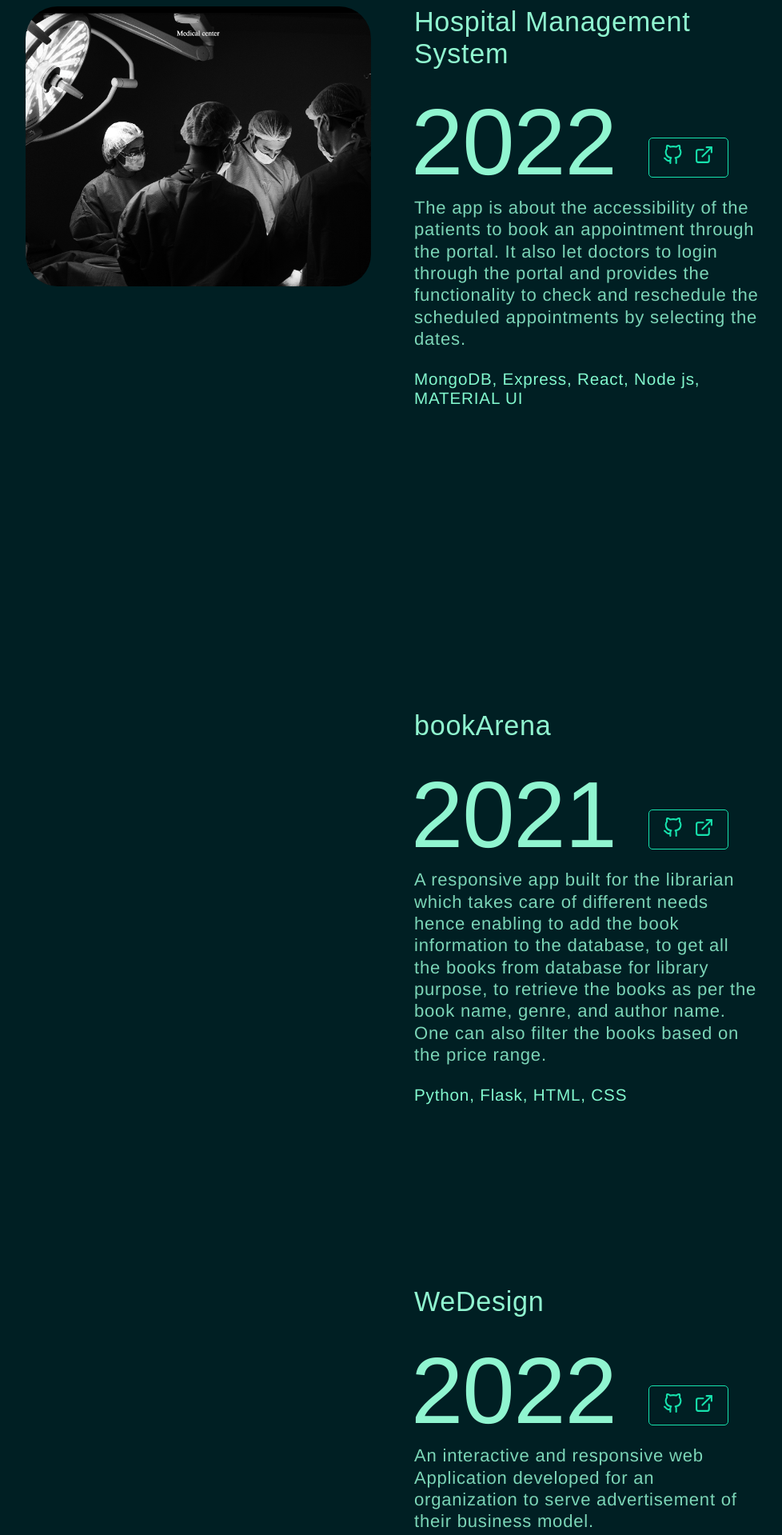
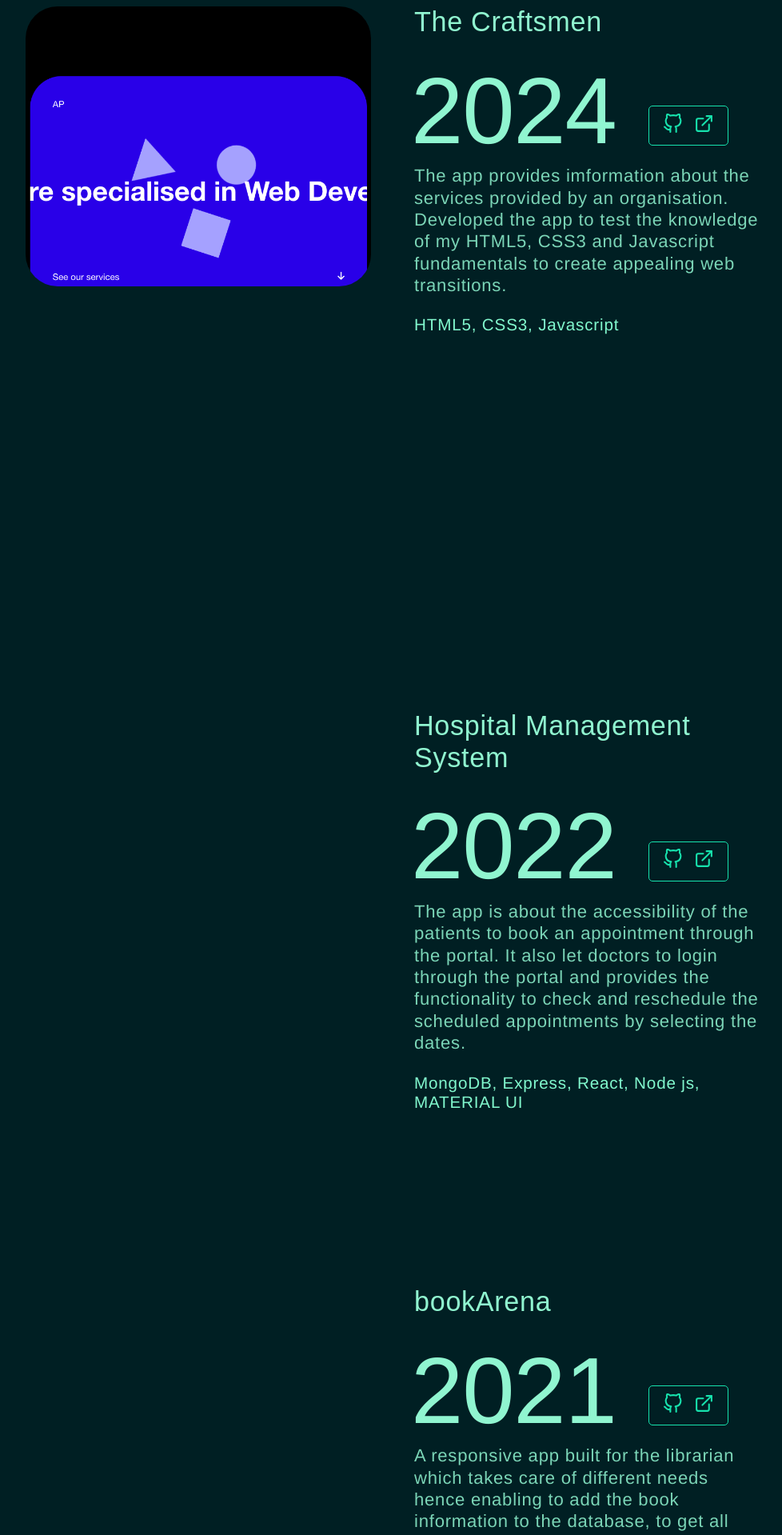
Before and after one commit to Persistent-A/apurva-portfolio, a React (Create React App) app: page / in a window 1280 px wide. Shown: the part 2420-4339 px from the top of the page at 80% size, without its empty margins (149-1127 px from the left). Built offline with nearby package versions, Linux system fonts and the light colour scheme; a web font is replaced by a local one.

Commit message:
Added Latest project

```diff
--- a/src/components/Footer.js
+++ b/src/components/Footer.js
@@ -1,20 +1,32 @@
 // ICONS
-import { FiGithub, FiLinkedin, FiMail } from "react-icons/fi"
+import { FiGithub, FiMail } from "react-icons/fi";
 
 const Footer = () => {
   return (
     <div className="footer">
-        <div>Apurva &copy; 2023</div>
+      <div>Apurva &copy; 2023</div>
+      <div>
         <div>
-            <div>
-                <a href="https://github.com/Persistent-A" target='_blank' rel="noopener noreferrer"><FiGithub /></a>
-                <a href="https://www.linkedin.com/in/apurva-apurva-70509674?lipi=urn%3Ali%3Apage%3Ad_flagship3_profile_view_base_contact_details%3BoKw4Mbx0RkOujlE71ZlRVA%3D%3D" target='_blank' rel="noopener noreferrer"><FiLinkedin /></a>
-                <a href="mailto:apurva.mili@gmail.com" target='_blank' rel="noopener noreferrer"><FiMail /></a>
-            </div>
-            <div className="footer-dev">Developed by Apurva</div>
+          <a
+            href="https://github.com/Persistent-A"
+            target="_blank"
+            rel="noopener noreferrer"
+          >
+            <FiGithub />
+          </a>
+          {/* <a href="https://www.linkedin.com/in/apurva-apurva-70509674?lipi=urn%3Ali%3Apage%3Ad_flagship3_profile_view_base_contact_details%3BoKw4Mbx0RkOujlE71ZlRVA%3D%3D" target='_blank' rel="noopener noreferrer"><FiLinkedin /></a> */}
+          <a
+            href="mailto:apurvamin032@gmail.com"
+            target="_blank"
+            rel="noopener noreferrer"
+          >
+            <FiMail />
+          </a>
         </div>
+        <div className="footer-dev">Developed by Apurva</div>
+      </div>
     </div>
-  )
-}
+  );
+};
 
-export default Footer
+export default Footer;
--- a/src/components/Projects.js
+++ b/src/components/Projects.js
@@ -1,7 +1,7 @@
 import React, { useEffect } from "react";
+import craftsmenImage from "../image/the_craftsmen.png";
 import hmsImage from "../image/hms-background.png";
 import bookImage from "../image/BookArenaFront.png";
-import wdImage from "../image/WeDesignFront.png";
 import tttImage from "../image/tttDesktop.png";
 import { FiExternalLink, FiGithub } from "react-icons/fi";
 
@@ -64,17 +64,52 @@ const Projects = () => {
   return (
     <div className="projects" id="projects">
       <div className="project-images">
-        <img className="image1" src={hmsImage} alt="" style={{ zIndex: "1" }} />
         <img
-          className="image2"
+          className="image1"
+          src={craftsmenImage}
+          alt=""
+          style={{ zIndex: "1" }}
+        />
+        <img className="image2" src={hmsImage} alt="" style={{ zIndex: "2" }} />
+        <img
+          className="image3"
           src={bookImage}
           alt=""
-          style={{ zIndex: "2" }}
+          style={{ zIndex: "3" }}
         />
-        <img className="image3" src={wdImage} alt="" style={{ zIndex: "3" }} />
         <img className="image4" src={tttImage} alt="" style={{ zIndex: "4" }} />
       </div>
       <div className="project-description">
+        <div>
+          <div>The Craftsmen</div>
+          <div>
+            <div>2024</div>
+            <div>
+              <a
+                href="https://github.com/Persistent-A/The_Craftsmen"
+                target="_blank"
+                rel="noopener noreferrer"
+              >
+                <FiGithub />
+              </a>
+              <a
+                href="https://the-craftsmen.vercel.app/"
+                target="_blank"
+                rel="noopener noreferrer"
+              >
+                <FiExternalLink />
+              </a>
+            </div>
+          </div>
+          <img className="responsive_project_image" src={hmsImage} alt="" />
+          <div>
+            The app provides imformation about the services provided by an
+            organisation. Developed the app to test the knowledge of my HTML5,
+            CSS3 and Javascript fundamentals to create appealing web
+            transitions.
+          </div>
+          <div>HTML5, CSS3, Javascript</div>
+        </div>
         <div>
           <div>Hospital Management System</div>
           <div>
@@ -88,7 +123,7 @@ const Projects = () => {
                 <FiGithub />
               </a>
               <a
-                href="https://hms-j64zf4xm4-persistent-a.vercel.app/"
+                href="https://hms-red.vercel.app/"
                 target="_blank"
                 rel="noopener noreferrer"
               >
@@ -137,34 +172,6 @@ const Projects = () => {
           <div>Python, Flask, HTML, CSS</div>
         </div>
         <div>
-          <div>WeDesign</div>
-          <div>
-            <div>2022</div>
-            <div>
-              <a
-                href="https://github.com/Persistent-A/WeDesign"
-                target="_blank"
-                rel="noopener noreferrer"
-              >
-                <FiGithub />
-              </a>
-              <a
-                href="https://we-design.vercel.app/"
-                target="_blank"
-                rel="noopener noreferrer"
-              >
-                <FiExternalLink />
-              </a>
-            </div>
-          </div>
-          <img className="responsive_project_image" src={wdImage} alt="" />
-          <div>
-            An interactive and responsive web Application developed for an
-            organization to serve advertisement of their business model.
-          </div>
-          <div>HTML, CSS, Javascript</div>
-        </div>
-        <div>
           <div>Tic Tac Toe</div>
           <div>
             <div>2021</div>
```
Also changed, not shown: src/image/the_craftsmen.png (added).
